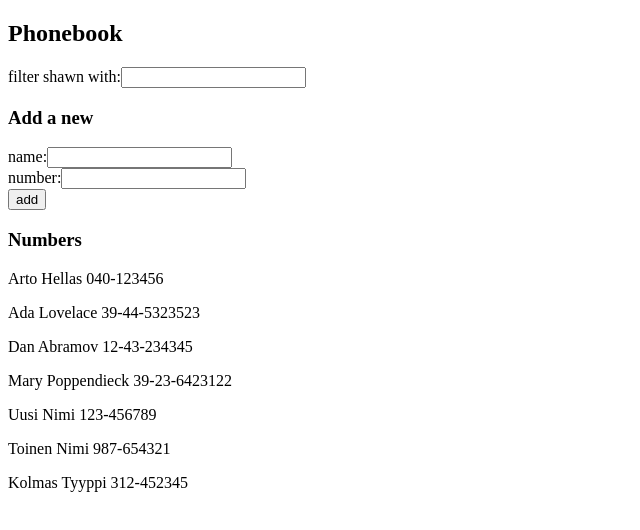
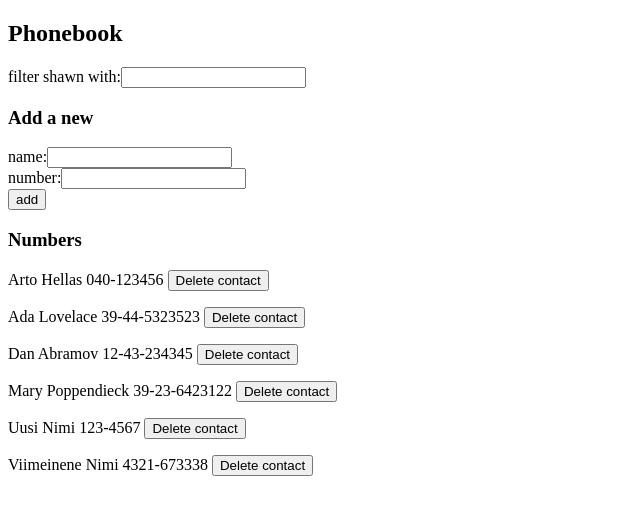
Before and after one commit to Robustic/FullStack, a React (Create React App) app in the folder Osa02/puhelinluettelo/: page / in a window 1280 px wide. Shown: the top 530 px of the page, without its empty margins (0-640 px from the left). Built offline with nearby package versions, Linux system fonts and the light colour scheme; data requests are answered from the project's data file.

Commit message:
Osa 2.17

```diff
--- a/Osa02/puhelinluettelo/db.json
+++ b/Osa02/puhelinluettelo/db.json
@@ -22,17 +22,12 @@
     },
     {
       "name": "Uusi Nimi",
-      "number": "123-456789",
+      "number": "123-4567",
       "id": 5
     },
     {
-      "name": "Toinen Nimi",
-      "number": "987-654321",
-      "id": 6
-    },
-    {
-      "name": "Kolmas Tyyppi",
-      "number": "312-452345",
+      "name": "Viimeinene Nimi",
+      "number": "4321-673338",
       "id": 7
     }
   ]
--- a/Osa02/puhelinluettelo/src/App.js
+++ b/Osa02/puhelinluettelo/src/App.js
@@ -1,10 +1,14 @@
 import React, { useState, useEffect } from 'react'
-import axios from 'axios'
 import personService from './services/persons'
 
 const Person = (props) => {
     return (
-        <p>{props.name} {props.number}</p>
+        <p>
+            <span>{props.name} {props.number}&nbsp;</span>
+            <button onClick={() => props.handleDelete(props.id, props.name, props.setPersons)}>
+                Delete contact
+            </button>
+        </p>
     )
 }
 
@@ -56,6 +60,9 @@ const Persons = (props) => {
             key={person.name}
             name={person.name}
             number={person.number}
+            handleDelete={props.handleDelete}
+            setPersons={props.setPersons}
+            id={person.id}
         />
     )
     return (
@@ -103,6 +110,21 @@ const App = () => {
         }
     }
 
+    const handleDelete = (id, name, setPersons) => {
+        console.log('Yritit tehdä deleten kohteelle ' + id)
+        if (window.confirm(`Delete contact ${name} ?`)) {
+            personService
+                .deleteOne(id)
+            setPersons(persons.filter(person => person.id !== id))
+            // personService
+            //     .getAll()
+            //     .then(allPersons => {
+            //         console.log('Määrä on taalla')
+            //         setPersons(allPersons)
+            //     })
+        }
+    }
+
     const handleNameChange = (event) => {
         setNewName(event.target.value)
     }
@@ -134,6 +156,8 @@ const App = () => {
             <Persons
                 persons={persons}
                 filter={filter}
+                handleDelete={handleDelete}
+                setPersons={setPersons}
             />
         </div>
     )
--- a/Osa02/puhelinluettelo/src/services/persons.js
+++ b/Osa02/puhelinluettelo/src/services/persons.js
@@ -16,8 +16,13 @@ const update = (id, newObject) => {
     return request.then(response => response.data)
 }
 
+const deleteOne = (id) => {
+    axios.delete(`${baseUrl}/${id}`)
+}
+
 export default {
     getAll,
     create,
-    update
+    update,
+    deleteOne
 }
```
